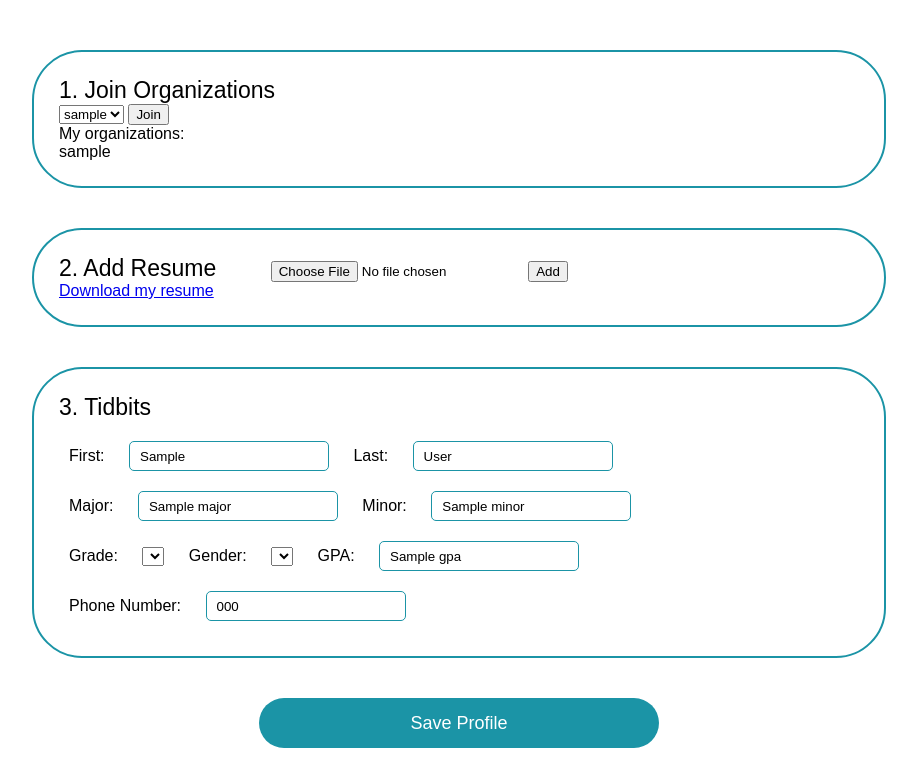
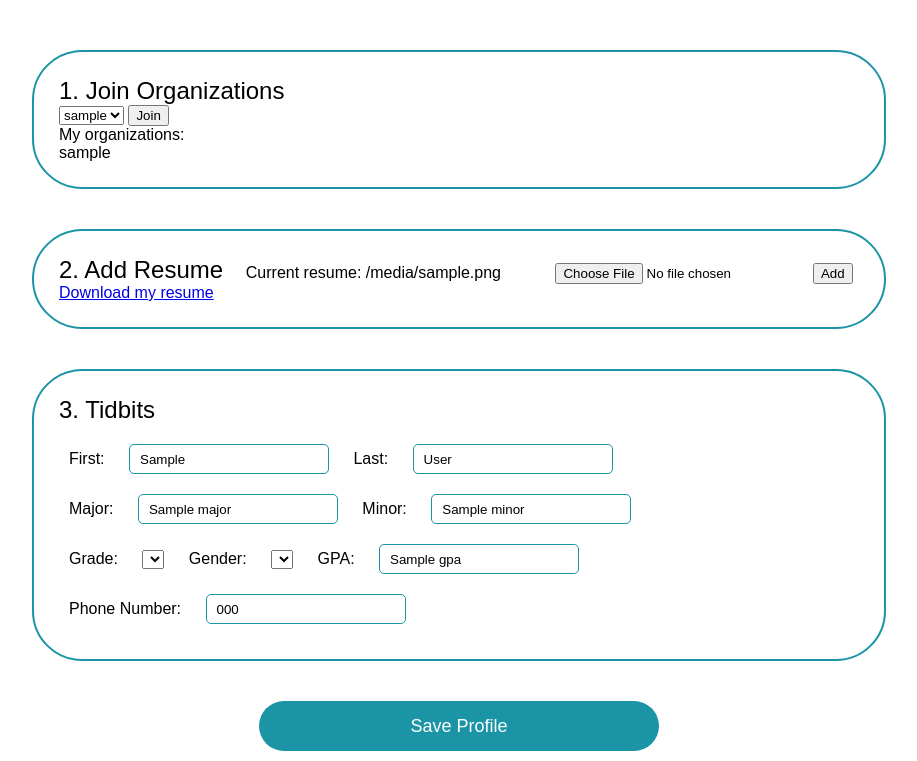
Before and after one commit to BHe87/ResumeHub, a Flask app: template templates/profile.html in a window 1280 px wide. Shown: the part 51-812 px from the top of the page, without its empty margins (181-1098 px from the left). Run offline with Flask 2, Linux system fonts and the light colour scheme; tables that the repository leaves empty hold one stand-in row (values such as "Sample post"); the template is opened without the code that fills it: values that come from a table or form of the project are taken from there, most other values are stand-ins (such as "Sample title", 1, 10 or a date in 2020); lists and menus that the app fills with data are empty; some web fonts are replaced.

Commit message:
Added current resume file name

```diff
--- a/static/styles/base.css
+++ b/static/styles/base.css
@@ -65,7 +65,8 @@ body {
 }
 
 .step-title {
-	font-size: 23px;
+	font-size: 1.5rem;
+	padding-right: 1rem;
 }
 
 .tidbits {
--- a/templates/profile.html
+++ b/templates/profile.html
@@ -27,7 +27,8 @@
 </form>
     <form method="post" action="{{ url_for('save_resume') }}" enctype="multipart/form-data">
         <div class="step step2">
-            <div class="step-title">2. Add Resume</div>
+            <div class="step-title">2. Add Resume </div>
+            <p>Current resume: {{ current_student.filename }}</p>
             <input type="file" id="resume" name="resume">
             <button type="submit">Add</button><br>
             <a href="{{ url_for('download_resumes', filename=current_student.filename) }}">Download my resume</a><br>
```
